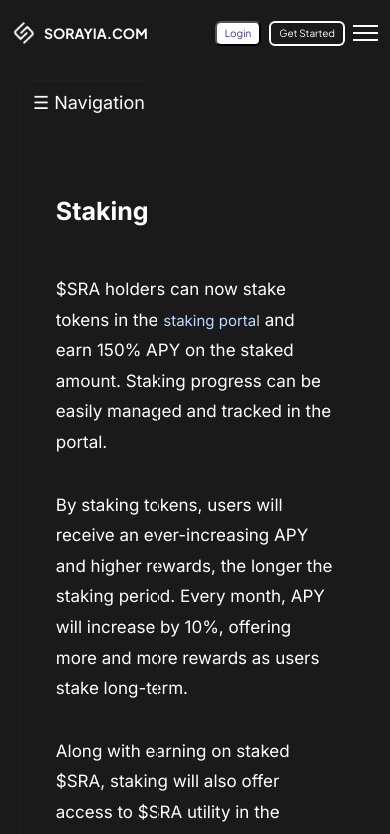
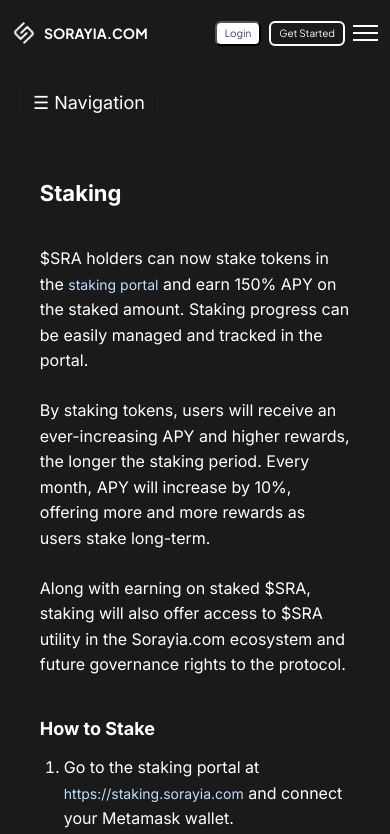
Before and after one commit to vitorlopes079/sorayia2, a Next.js app: page /docs/stake-sra in a window 390 px wide. Shown: the top 834 px of the page. Built offline with nearby package versions, Linux system fonts and the light colour scheme.

Commit message:
improved responsiveness

```diff
--- a/src/app/docs/docs.css
+++ b/src/app/docs/docs.css
@@ -112,3 +112,48 @@
     max-width: auto;
   }
 }
+
+
+@media screen and (max-width: 980px) {
+  .content-container {
+    margin-top: 60px; /* Adjust spacing from the top */
+    width: 96%; /* Take up 96% of the viewport width */
+    max-width: none; /* Allow flexibility for smaller screens */
+    padding: 2rem; /* Reduce padding for better fit on smaller screens */
+    border-radius: 15px; /* Slightly reduce border radius */
+    min-height: 600px; /* Decrease minimum height */
+  }
+
+  .main-title {
+    font-size: 22px; /* Reduce font size */
+    margin-bottom: 2.5rem; /* Adjust bottom margin */
+  }
+
+  .subtitle {
+    font-size: 18px; /* Reduce font size */
+    margin-bottom: 2rem; /* Adjust bottom margin */
+  }
+
+  .main-paragraph {
+    font-size: 16px; /* Slightly smaller font for readability */
+    line-height: 1.6; /* Adjust line height */
+    margin-bottom: 1.5rem; /* Adjust spacing */
+  }
+
+  .section-title {
+    font-size: 18px; /* Reduce font size */
+    margin-top: 2.5rem; /* Adjust top margin */
+    margin-bottom: 1rem; /* Adjust bottom margin */
+  }
+
+  .bullet-points li,
+  .numbered-points li {
+    font-size: 16px; /* Reduce font size */
+    line-height: 1.6; /* Adjust line height */
+    margin-bottom: 0.4rem; /* Slightly smaller spacing */
+  }
+
+  .link {
+    font-size: 14px; /* Reduce font size */
+  }
+}
--- a/src/components/DocsSideMenu/DocsSideMenu.module.css
+++ b/src/components/DocsSideMenu/DocsSideMenu.module.css
@@ -1,10 +1,10 @@
 .sidebar {
   width: 260px;
   color: #ffffff;
-  padding: 1rem 1rem;
+  padding: 4rem 1rem;
   border-radius: 8px;
   margin-left: 60px;
-  position: fixed;
+  position: absolute;
   display: block;
   margin-top: 0;
   height: 710px;
@@ -99,6 +99,7 @@
   .sidebar {
     position: relative;
     margin-left: 20px;
+    padding: 2rem 1rem;
   }
 }
 
@@ -114,8 +115,6 @@
     font-size: 18px;
     padding: 8px 12px;
     margin: 0 auto;
-    min-height: 780px !important;
-    height: 780px !important;
   }
 
   .sidebar {
--- a/src/components/DocsSideMenu/DocsSideMenu.tsx
+++ b/src/components/DocsSideMenu/DocsSideMenu.tsx
@@ -13,11 +13,15 @@ const DocsSideMenu: React.FC = () => {
     setIsMenuOpen((prev) => !prev);
   };
 
+  const closeMenu = () => {
+    setIsMenuOpen(false);
+  };
+
   const isActive = (path: string) => pathname === path;
 
   return (
     <>
-
+      {/* Menu Icon */}
       <div
         className={styles.menuIcon}
         onClick={toggleMenu}
@@ -26,6 +30,7 @@ const DocsSideMenu: React.FC = () => {
         ☰ Navigation
       </div>
 
+      {/* Sidebar */}
       <div
         className={`${styles.sidebar} ${isMenuOpen ? styles.showMenu : ""}`}
         aria-hidden={!isMenuOpen}
@@ -42,6 +47,7 @@ const DocsSideMenu: React.FC = () => {
                   className={`${styles.link} ${
                     isActive("/docs/what-is-sorayia") ? styles.active : ""
                   }`}
+                  onClick={closeMenu} // Close menu on click
                 >
                   What is Sorayia.com
                 </Link>
@@ -52,6 +58,7 @@ const DocsSideMenu: React.FC = () => {
                   className={`${styles.link} ${
                     isActive("/docs/problems-we-are") ? styles.active : ""
                   }`}
+                  onClick={closeMenu} // Close menu on click
                 >
                   Problems we&apos;re solving
                 </Link>
@@ -69,6 +76,7 @@ const DocsSideMenu: React.FC = () => {
                   className={`${styles.link} ${
                     isActive("/docs/infrastructure") ? styles.active : ""
                   }`}
+                  onClick={closeMenu} // Close menu on click
                 >
                   Infrastructure
                 </Link>
@@ -79,6 +87,7 @@ const DocsSideMenu: React.FC = () => {
                   className={`${styles.link} ${
                     isActive("/docs/heroes-studio") ? styles.active : ""
                   }`}
+                  onClick={closeMenu} // Close menu on click
                 >
                   Heroe’s Studio
                 </Link>
@@ -89,6 +98,7 @@ const DocsSideMenu: React.FC = () => {
                   className={`${styles.link} ${
                     isActive("/docs/deployment-ramp") ? styles.active : ""
                   }`}
+                  onClick={closeMenu} // Close menu on click
                 >
                   Deployment ramp
                 </Link>
@@ -99,6 +109,7 @@ const DocsSideMenu: React.FC = () => {
                   className={`${styles.link} ${
                     isActive("/docs/index-model") ? styles.active : ""
                   }`}
+                  onClick={closeMenu} // Close menu on click
                 >
                   Index Model
                 </Link>
@@ -109,6 +120,7 @@ const DocsSideMenu: React.FC = () => {
                   className={`${styles.link} ${
                     isActive("/docs/asset-market-place") ? styles.active : ""
                   }`}
+                  onClick={closeMenu} // Close menu on click
                 >
                   Asset marketplace
                 </Link>
@@ -126,6 +138,7 @@ const DocsSideMenu: React.FC = () => {
                   className={`${styles.link} ${
                     isActive("/docs/buy-sra") ? styles.active : ""
                   }`}
+                  onClick={closeMenu} // Close menu on click
                 >
                   Buy $SRA
                 </Link>
@@ -136,6 +149,7 @@ const DocsSideMenu: React.FC = () => {
                   className={`${styles.link} ${
                     isActive("/docs/stake-sra") ? styles.active : ""
                   }`}
+                  onClick={closeMenu} // Close menu on click
                 >
                   Stake $SRA
                 </Link>
@@ -146,6 +160,7 @@ const DocsSideMenu: React.FC = () => {
                   className={`${styles.link} ${
                     isActive("/docs/kryptonite") ? styles.active : ""
                   }`}
+                  onClick={closeMenu} // Close menu on click
                 >
                   Kryptonite introduction
                 </Link>
@@ -163,6 +178,7 @@ const DocsSideMenu: React.FC = () => {
                   className={`${styles.link} ${
                     isActive("/community/telegram") ? styles.active : ""
                   }`}
+                  onClick={closeMenu} // Close menu on click
                 >
                   Telegram
                 </Link>
@@ -173,6 +189,7 @@ const DocsSideMenu: React.FC = () => {
                   className={`${styles.link} ${
                     isActive("/community/discord") ? styles.active : ""
                   }`}
+                  onClick={closeMenu} // Close menu on click
                 >
                   Discord
                 </Link>
@@ -183,6 +200,7 @@ const DocsSideMenu: React.FC = () => {
                   className={`${styles.link} ${
                     isActive("/community/x") ? styles.active : ""
                   }`}
+                  onClick={closeMenu} // Close menu on click
                 >
                   X.com
                 </Link>
```
